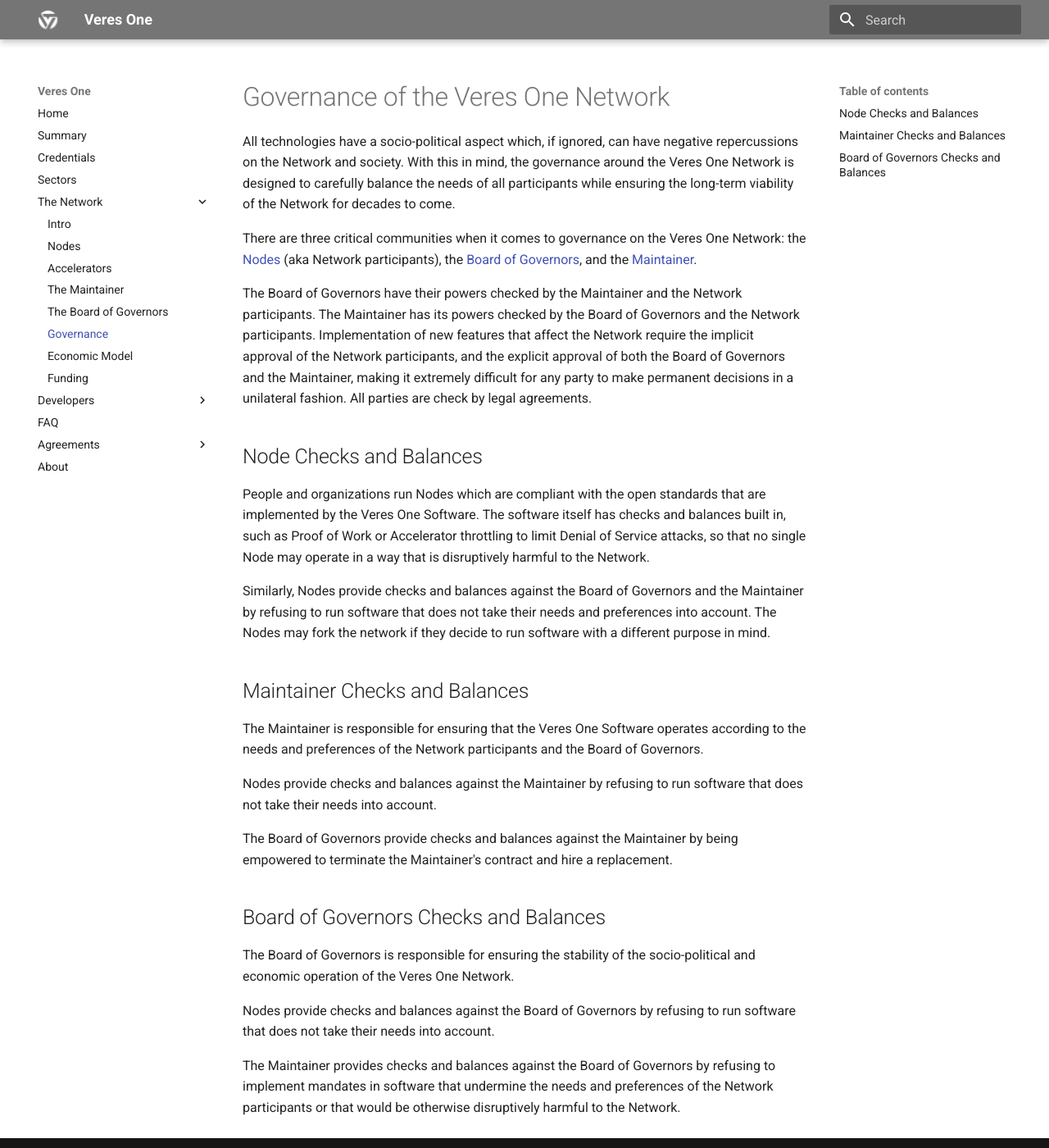
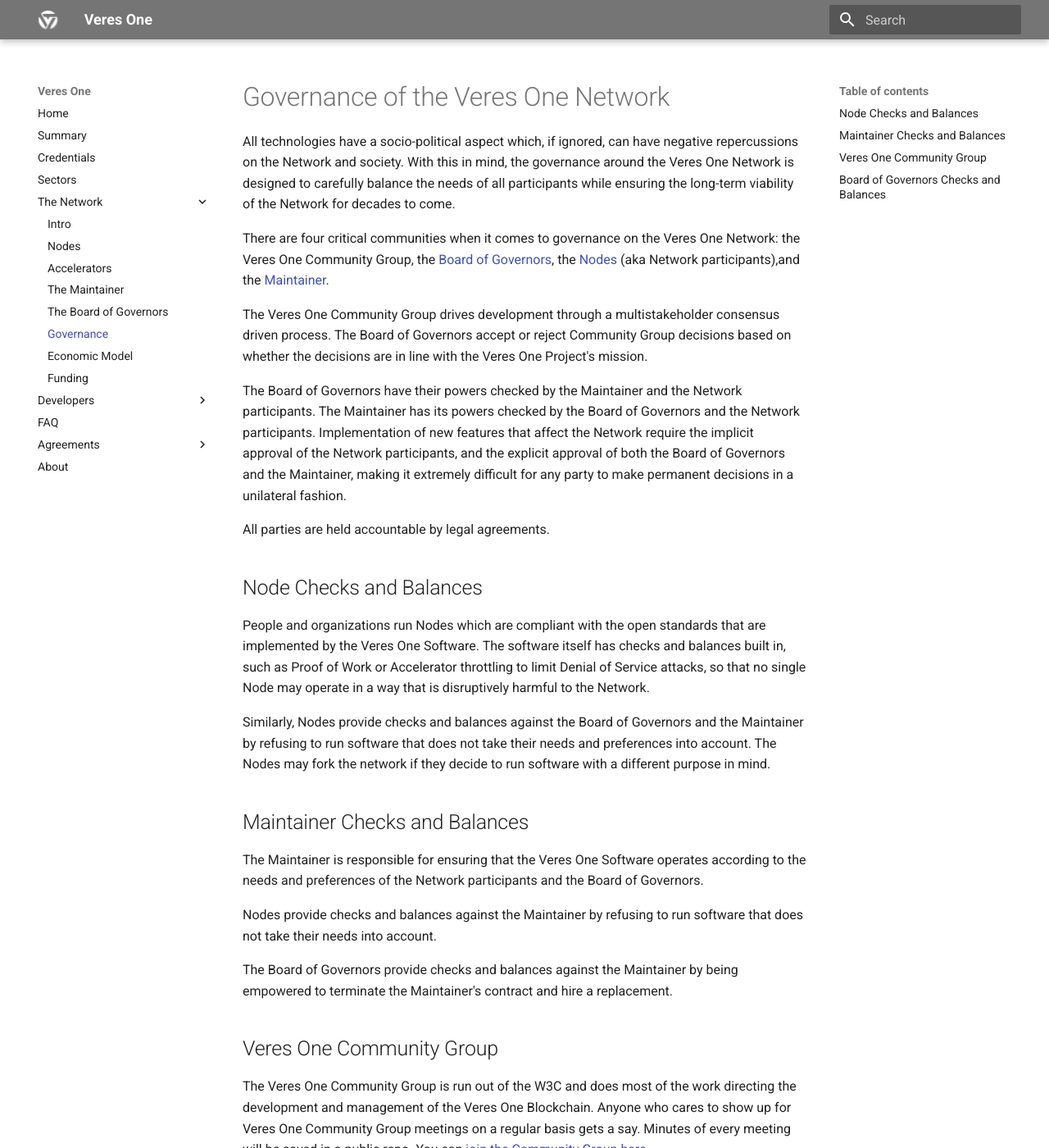
Before and after one commit to veres-one/docs.veres.one, an MkDocs documentation site: the page built from docs/network/governance.md, in a window 1280 px wide and 1400 px high. Shown: the whole window at 82% size. Built offline with MkDocs 1.6.1 and Material for MkDocs 9.7.7, drawn with Linux system fonts in a browser that asks for light colours; old or Windows-style settings are respelled for this version of MkDocs; some of the changed text lies outside the part shown.

Commit message:
Adds Veres One Community Group to Goverance Intro
Adds Veres One Community Group to Goverance Intro

```diff
--- a/docs/network/governance.md
+++ b/docs/network/governance.md
@@ -6,9 +6,15 @@ governance around the Veres One Network is designed to carefully balance the
 needs of all participants while ensuring the long-term viability of the Network
 for decades to come.
 
-There are three critical communities when it comes to governance on the Veres One
-Network: the [Nodes](nodes.md) (aka Network participants),
-the [Board of Governors](governors.md), and the [Maintainer](maintainer.md).
+There are four critical communities when it comes to governance on the Veres One
+Network: the Veres One Community Group, the [Board of Governors](governors.md),
+the [Nodes](nodes.md) (aka Network participants),and the
+[Maintainer](maintainer.md).
+
+The Veres One Community Group drives development through a multistakeholder
+consensus driven process. The Board of Governors accept or reject Community
+Group decisions based on whether the decisions are in line with the Veres One
+Project's mission.
 
 The Board of Governors have their powers checked by the Maintainer and the
 Network participants. The Maintainer has its powers checked by the Board of
@@ -16,7 +22,9 @@ Governors and the Network participants. Implementation of new features that
 affect the Network require the implicit approval of the Network participants,
 and the explicit approval of both the Board of Governors and the Maintainer,
 making it extremely difficult for any party to make permanent decisions in a
-unilateral fashion. All parties are check by legal agreements.
+unilateral fashion.
+
+All parties are held accountable by legal agreements.
 
 ## Node Checks and Balances
 
@@ -44,10 +52,28 @@ The Board of Governors provide checks and balances against the Maintainer by
 being empowered to terminate the Maintainer's contract and hire a
 replacement.
 
+## Veres One Community Group
+
+The Veres One Community Group is run out of the W3C and does most of the
+work directing the development and management of the Veres One Blockchain.
+Anyone who cares to show up for Veres One Community Group meetings on a regular
+basis gets a say. Minutes of every meeting will be saved in a public repo. You
+can [join the Community Group here](https://www.w3.org/community/veres-one/).,
+
+Participants may include representatives of non-profit
+organizations who care about privacy and self-administered identity management
+as well as for-profit entities such as Accelerators who utilize the Veres One
+Blockchain to provide services to customers. Community Group decisions are made
+by consensus and sent to the Board of Governors for review.
+
+
 ## Board of Governors Checks and Balances
 
 The Board of Governors is responsible for ensuring the stability of the
 socio-political and economic operation of the Veres One Network.
+
+The Board of Governors must approve decisions made by the community group unless
+the decision violates the mission of the Veres One Project.
 
 Nodes provide checks and balances against the Board of Governors by refusing to
 run software that does not take their needs into account.
```
